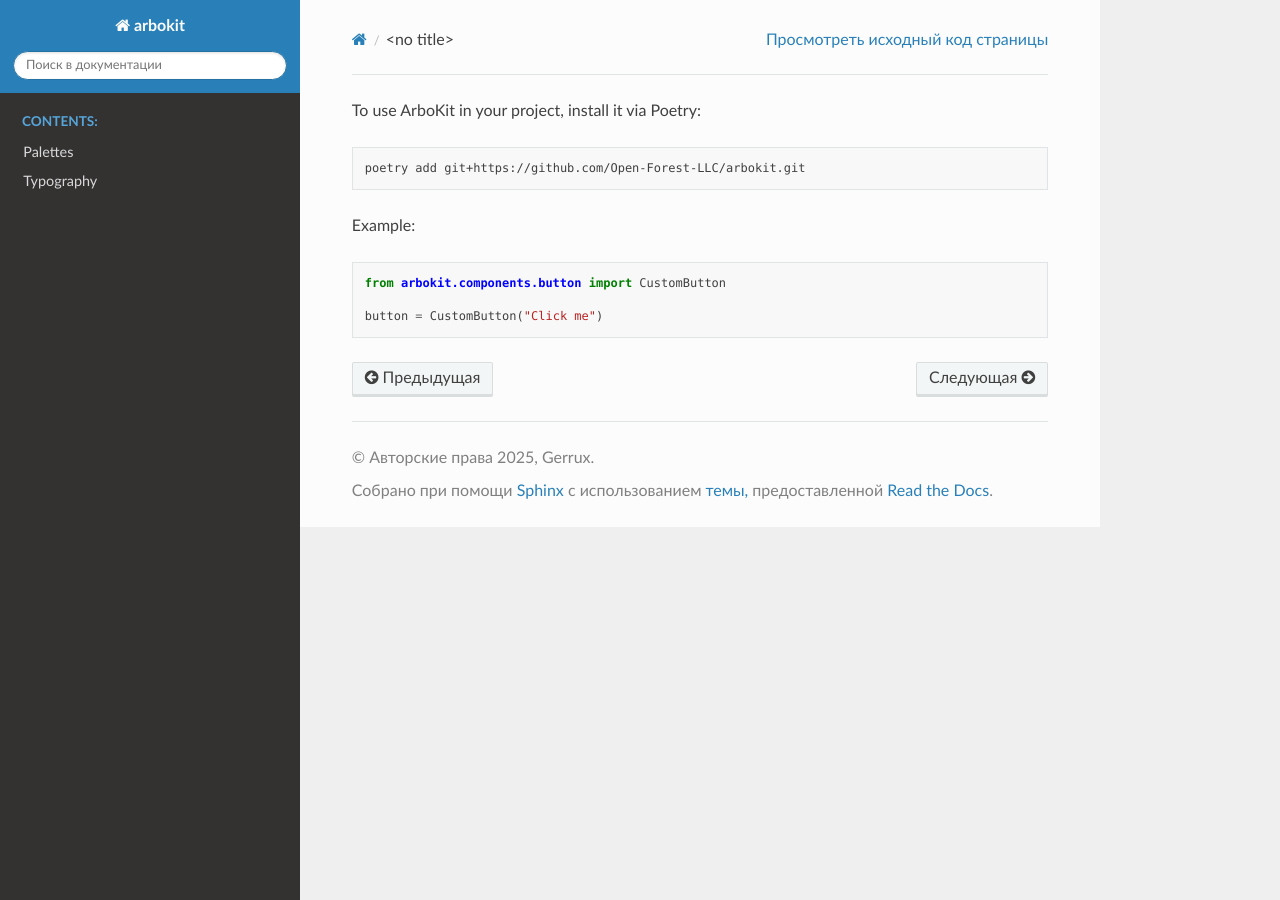
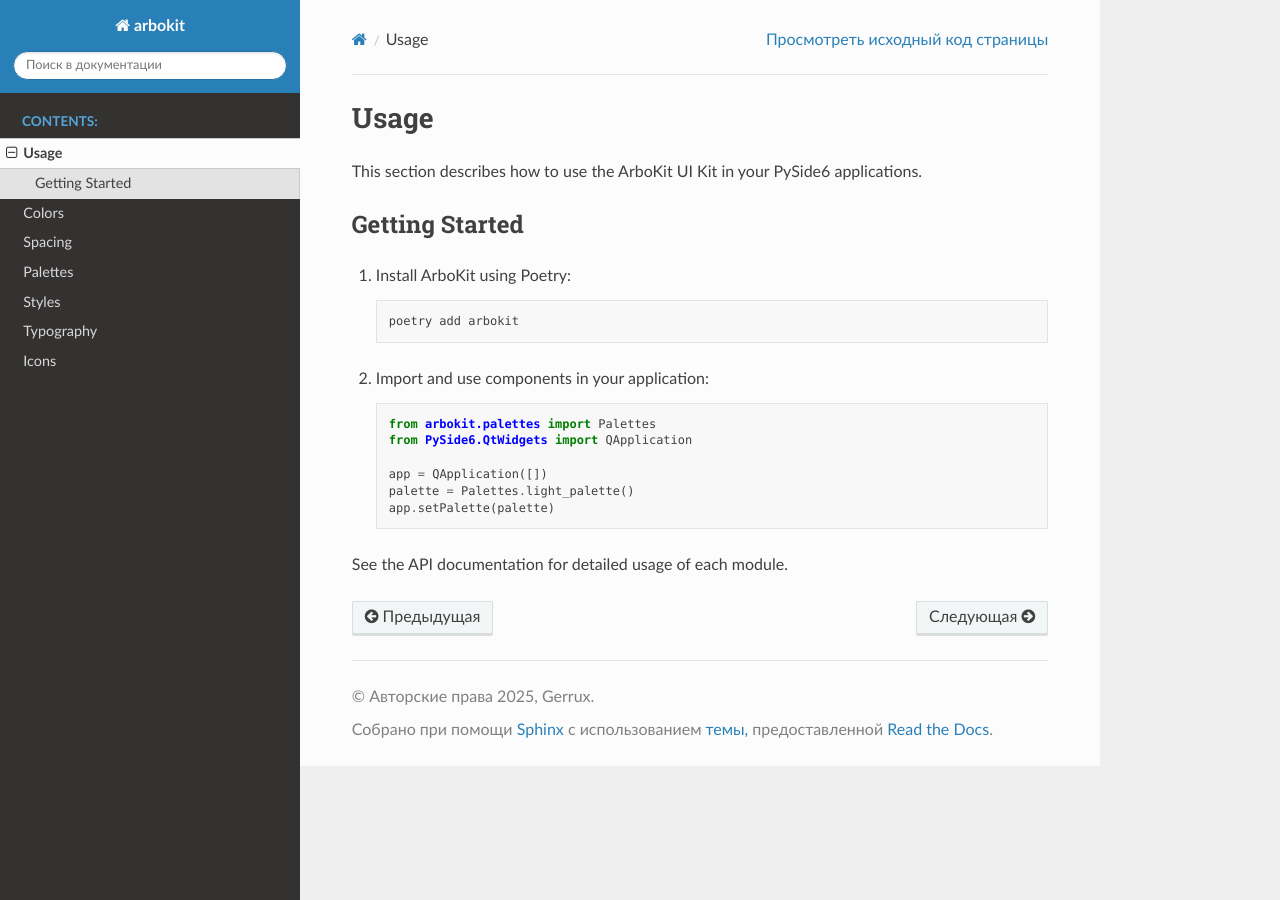
Before and after one commit to Open-Forest-LLC/arbokit, a Sphinx documentation site: the page built from docs/usage.rst, in a window 1280 px wide. Built offline with Sphinx 7.4.7 and the Read the Docs theme 3.1.0, drawn with Linux system fonts in a browser that asks for light colours; pages that are not in the unit, such as notebooks, are missing from menus.

Commit message:
Fix Sphinx toctree warnings for usage and styles

```diff
--- a/docs/conf.py
+++ b/docs/conf.py
@@ -5,6 +5,10 @@
 
 # -- Project information -----------------------------------------------------
 # https://www.sphinx-doc.org/en/master/usage/configuration.html#project-information
+
+import os
+import sys
+sys.path.insert(0, os.path.abspath('../..'))
 
 project = 'arbokit'
 copyright = '2025, Gerrux'
@@ -18,6 +22,7 @@
     'sphinx.ext.autodoc',
     'sphinx.ext.napoleon',
     'sphinx.ext.viewcode',
+    'sphinx_rtd_theme',
 ]
 
 templates_path = ['_templates']
@@ -30,6 +35,14 @@
 
 html_theme = 'sphinx_rtd_theme'
 html_static_path = ['_static']
+html_baseurl = 'https://open-forest-llc.github.io/arbokit/'
+html_theme_options = {
+    'collapse_navigation': False,
+    'sticky_navigation': True,
+    'navigation_depth': 4,
+    'includehidden': True,
+    'titles_only': False
+}
 
 # Автодокументация для Python модулей
-autodoc_mock_imports = ['PySide6']
+autodoc_mock_imports = ['PySide6', "PyYAML"]
--- a/docs/index.rst
+++ b/docs/index.rst
@@ -1,7 +1,7 @@
 .. ArboKit documentation
 
 Welcome to ArboKit's documentation!
-==================================
+===================================
 
 .. toctree::
    :maxdepth: 2
@@ -13,6 +13,7 @@
    api/palettes
    api/styles
    api/typography
+   api/icons
 
 Indices and tables
 ==================
--- a/docs/usage.rst
+++ b/docs/usage.rst
@@ -1,13 +1,26 @@
-To use ArboKit in your project, install it via Poetry:
+Usage
+=====
 
-.. code-block:: bash
+This section describes how to use the ArboKit UI Kit in your PySide6 applications.
 
-   poetry add git+https://github.com/Open-Forest-LLC/arbokit.git
+Getting Started
+---------------
 
-Example:
+1. Install ArboKit using Poetry:
 
-.. code-block:: python
+   .. code-block:: bash
 
-   from arbokit.components.button import CustomButton
+      poetry add arbokit
 
-   button = CustomButton("Click me")
+2. Import and use components in your application:
+
+   .. code-block:: python
+
+      from arbokit.palettes import Palettes
+      from PySide6.QtWidgets import QApplication
+
+      app = QApplication([])
+      palette = Palettes.light_palette()
+      app.setPalette(palette)
+
+See the API documentation for detailed usage of each module.
```
Also changed, not shown: docs/api/colors.rst (added, +7 -0 lines), docs/api/icons.rst (added, +7 -0 lines), docs/api/spacing.rst (added, +7 -0 lines), docs/api/styles.rst (added, +7 -0 lines), 1 other file.
